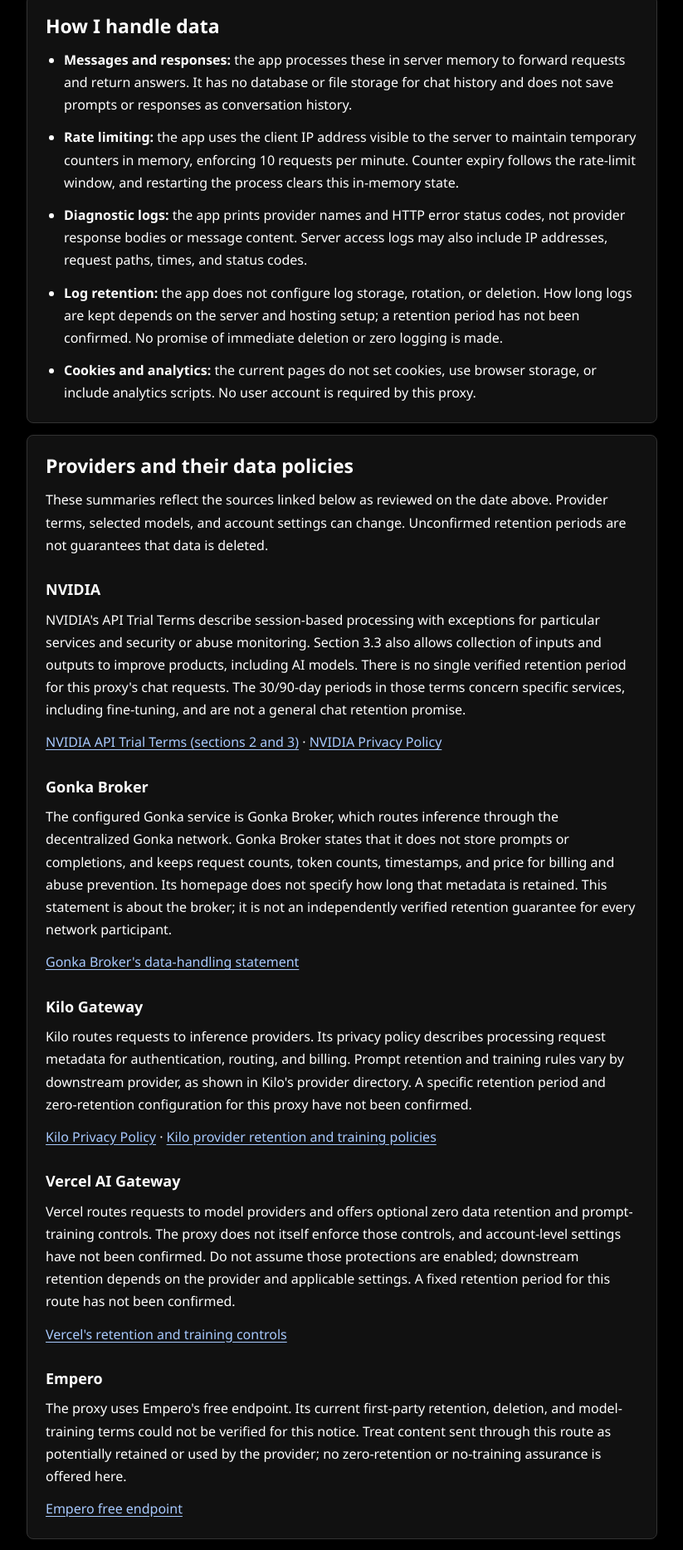
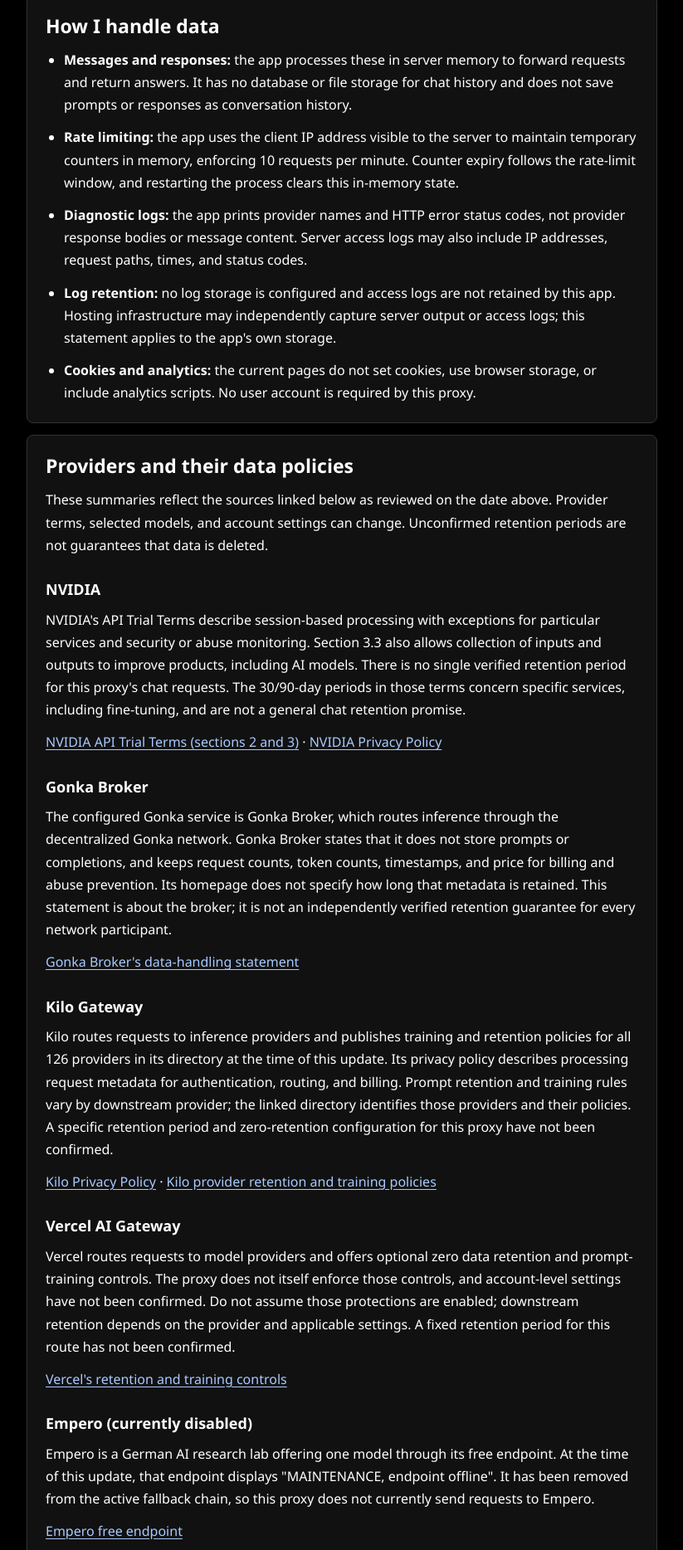
Before and after one commit to leolevd/LeoAI, a plain HTML site: page privacy.html in a window 1280 px wide. Shown: the part 932-2800 px from the top of the page at 83% size, without its empty margins (228-1051 px from the left). Drawn offline with Linux system fonts and the light colour scheme.

Commit message:
Clarify privacy policy, disable Empero, and use port 26006

```diff
--- a/privacy.html
+++ b/privacy.html
@@ -51,7 +51,7 @@
             <p>The proxy receives your request and forwards its JSON body, including messages, conversation history,
                 and any other fields you include, to an AI provider to generate a response. It replaces the model
                 field with the configured model; it does not anonymize or remove personal information from the body.</p>
-            <p>The current provider order is NVIDIA, Gonka Broker, Kilo, Vercel, then Empero. If a provider returns
+            <p>The current provider order is NVIDIA, Gonka Broker, Kilo, then Vercel. If a provider returns
                 an unsuccessful HTTP status, the proxy tries the next provider. The same request can therefore
                 reach several providers, even if you receive only one response or an error.</p>
             <p>Providers receive the proxy's API credentials and network connection, rather than your incoming
@@ -71,9 +71,9 @@
                 <li><strong>Diagnostic logs:</strong> the app prints provider names and HTTP error status codes,
                     not provider response bodies or message content. Server access
                     logs may also include IP addresses, request paths, times, and status codes.</li>
-                <li><strong>Log retention:</strong> the app does not configure log storage, rotation, or deletion.
-                    How long logs are kept depends on the server and hosting setup; a retention period has not
-                    been confirmed. No promise of immediate deletion or zero logging is made.</li>
+                <li><strong>Log retention:</strong> no log storage is configured and access logs are not retained
+                    by this app. Hosting infrastructure may independently capture server output or access logs;
+                    this statement applies to the app's own storage.</li>
                 <li><strong>Cookies and analytics:</strong> the current pages do not set cookies, use browser
                     storage, or include analytics scripts. No user account is required by this proxy.</li>
             </ul>
@@ -103,9 +103,11 @@
             <p><a href="https://gonkabroker.com/">Gonka Broker's data-handling statement</a></p>
 
             <h3>Kilo Gateway</h3>
-            <p>Kilo routes requests to inference providers. Its privacy policy describes processing request metadata
-                for authentication, routing, and billing. Prompt retention and training rules vary by downstream
-                provider, as shown in Kilo's provider directory. A specific retention period and zero-retention
+            <p>Kilo routes requests to inference providers and publishes training and retention policies for all
+                126 providers in its directory at the time of this update. Its privacy policy describes processing
+                request metadata for authentication, routing, and billing. Prompt retention and training rules vary
+                by downstream provider; the linked directory identifies those providers and their policies.
+                A specific retention period and zero-retention
                 configuration for this proxy have not been confirmed.</p>
             <p><a href="https://kilo.ai/privacy">Kilo Privacy Policy</a>
                 &middot; <a href="https://kilo.ai/providers">Kilo provider retention and training policies</a></p>
@@ -117,10 +119,10 @@
                 and applicable settings. A fixed retention period for this route has not been confirmed.</p>
             <p><a href="https://vercel.com/blog/zdr-on-ai-gateway">Vercel's retention and training controls</a></p>
 
-            <h3>Empero</h3>
-            <p>The proxy uses Empero's free endpoint. Its current first-party retention, deletion, and model-training
-                terms could not be verified for this notice. Treat content sent through this route as potentially
-                retained or used by the provider; no zero-retention or no-training assurance is offered here.</p>
+            <h3>Empero (currently disabled)</h3>
+            <p>Empero is a German AI research lab offering one model through its free endpoint. At the time of
+                this update, that endpoint displays "MAINTENANCE, endpoint offline". It has been removed from the
+                active fallback chain, so this proxy does not currently send requests to Empero.</p>
             <p><a href="https://free.empero.org/">Empero free endpoint</a></p>
         </section>
 
```
Also changed, not shown: index.html (+1 -1 lines), 1 other file.
